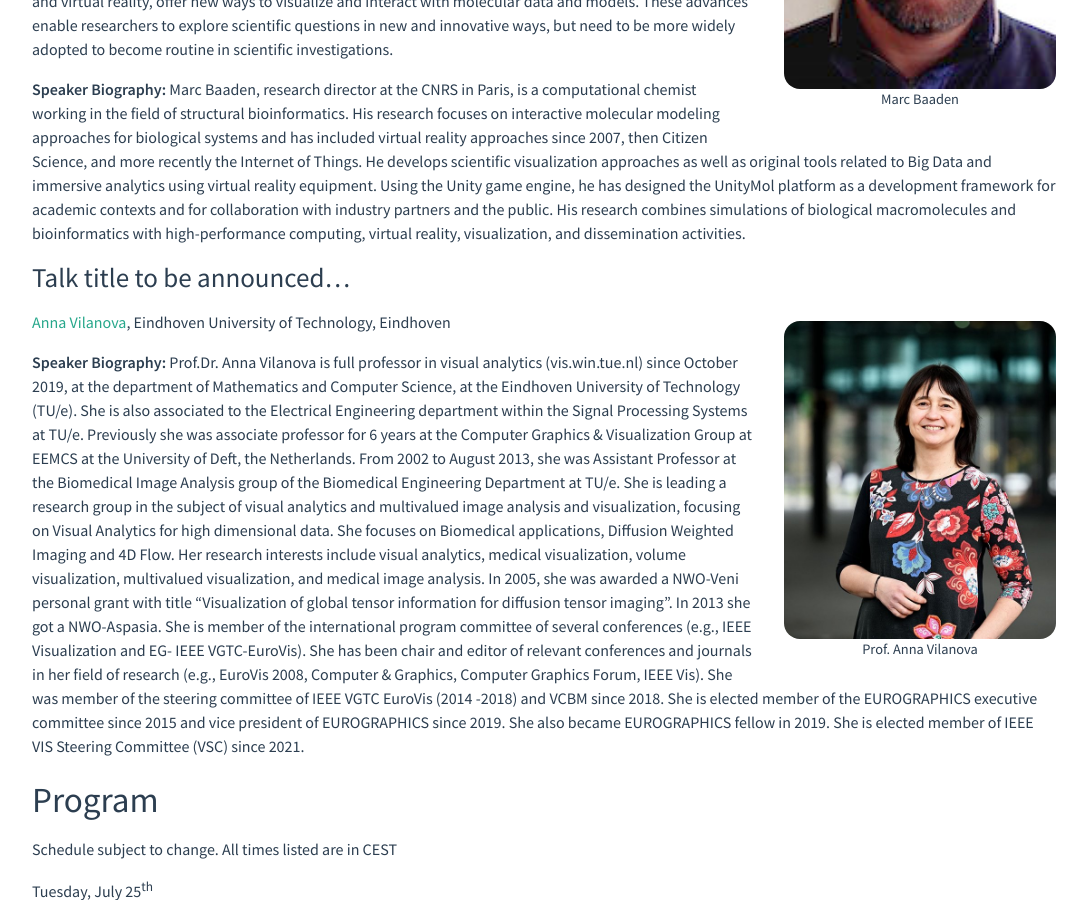
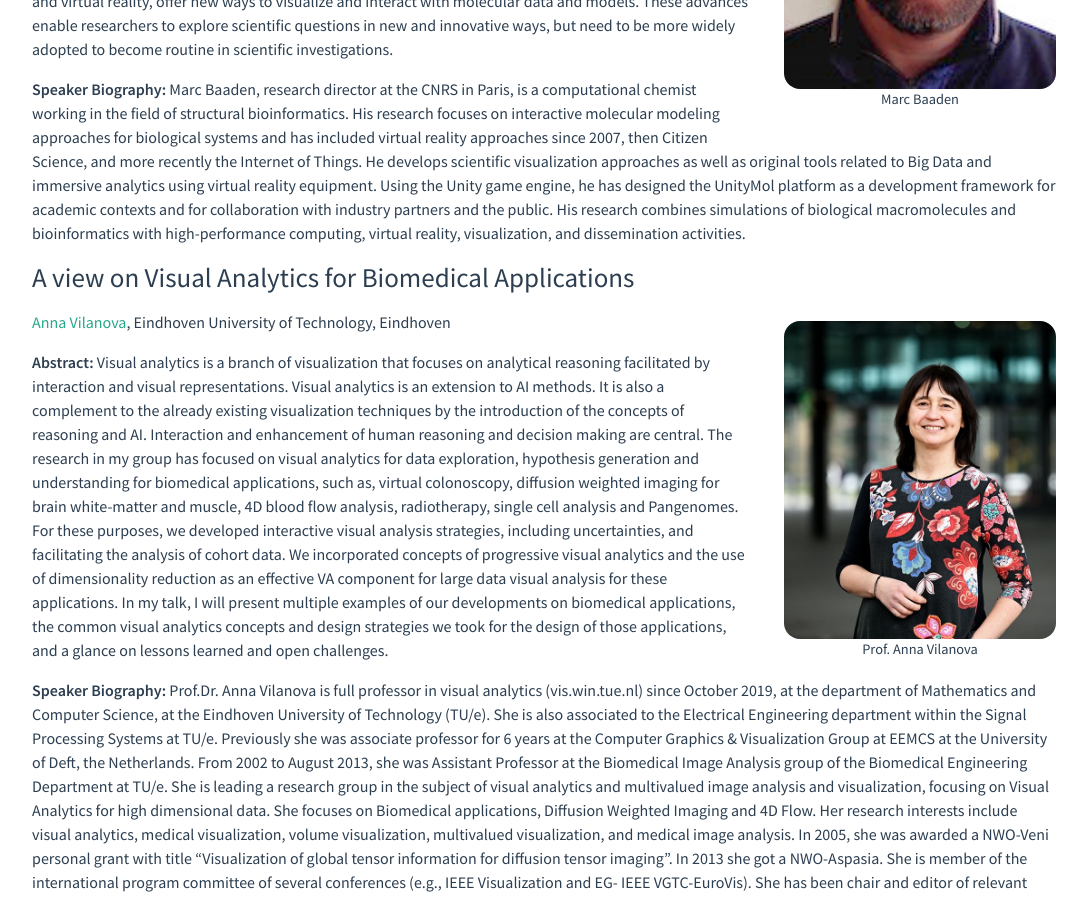
Before and after one commit to foreveremain/2024, a Jekyll site: the page built from program_ismb.md, in a window 1280 px wide and 900 px high, scrolled down 674 px. Shown: the whole window, without its empty margins (96-1183 px from the left). Built offline with Jekyll 4.4.1, drawn with Linux system fonts in a browser that asks for light colours.

Commit message:
add Anna Vilanova's abstract

```diff
--- a/program_ismb.md
+++ b/program_ismb.md
@@ -53,7 +53,7 @@ simulations of biological macromolecules and bioinformatics with
 high-performance computing, virtual reality, visualization, and dissemination
 activities.
 
-### Talk title to be announced...
+### A view on Visual Analytics for Biomedical Applications
 
 <figure class="speaker-photo">
     <img src="{{ site.baseurl }}/images/speakers/anna_vilanova.jpg" alt="Anna Vilanova" />
@@ -61,6 +61,25 @@ activities.
 </figure>
 
 [Anna Vilanova](https://www.tue.nl/en/research/researchers/anna-vilanova), Eindhoven University of Technology, Eindhoven
+
+**Abstract:** Visual analytics is a branch of visualization that focuses on
+analytical reasoning facilitated by interaction and visual representations.
+Visual analytics is an extension to AI methods. It is also a complement to the
+already existing visualization techniques by the introduction of the concepts
+of reasoning and AI. Interaction and enhancement of human reasoning and
+decision making are central. The research in my group has focused on visual
+analytics for data exploration, hypothesis generation and understanding for
+biomedical applications, such as, virtual colonoscopy, diffusion weighted
+imaging for brain white-matter and muscle, 4D blood flow analysis,
+radiotherapy, single cell analysis and Pangenomes. For these purposes, we
+developed interactive visual analysis strategies, including uncertainties, and
+facilitating the analysis of cohort data. We incorporated concepts of
+progressive visual analytics and the use of dimensionality reduction as an
+effective VA component for large data visual analysis for these applications.
+In my talk, I will present multiple examples of our developments on biomedical
+applications, the common visual analytics concepts and design strategies we
+took for the design of those applications, and a glance on lessons learned and
+open challenges.
 
 **Speaker Biography:**
 Prof.Dr. Anna Vilanova is full professor in visual analytics (vis.win.tue.nl)
```
